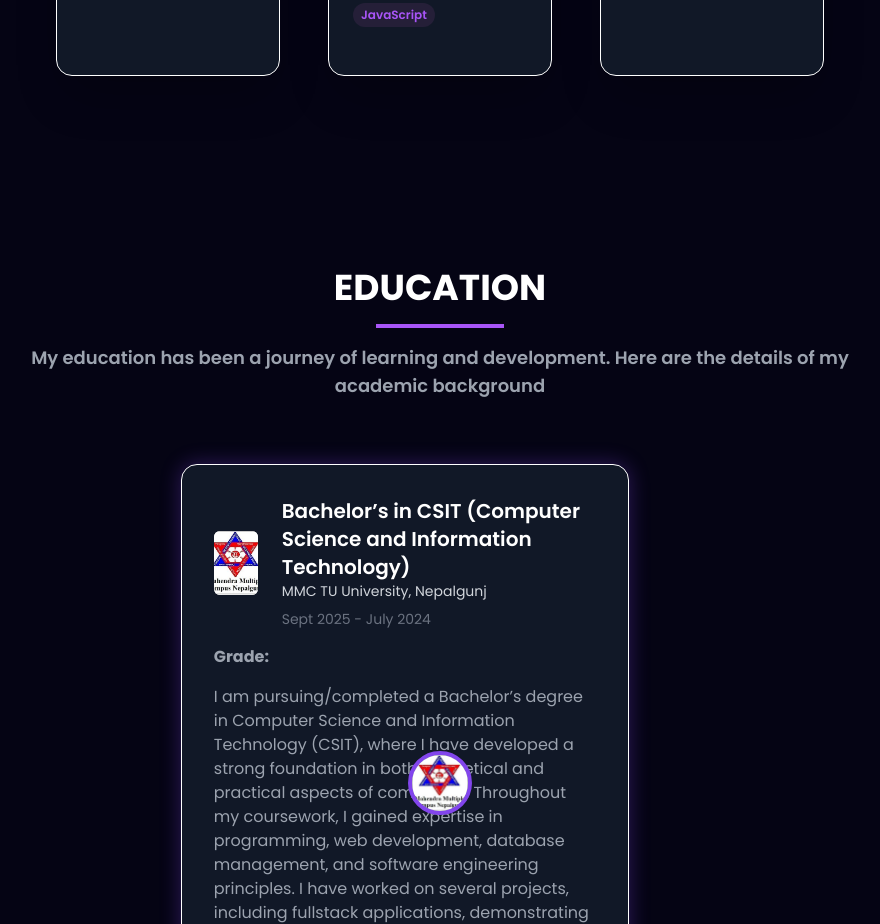
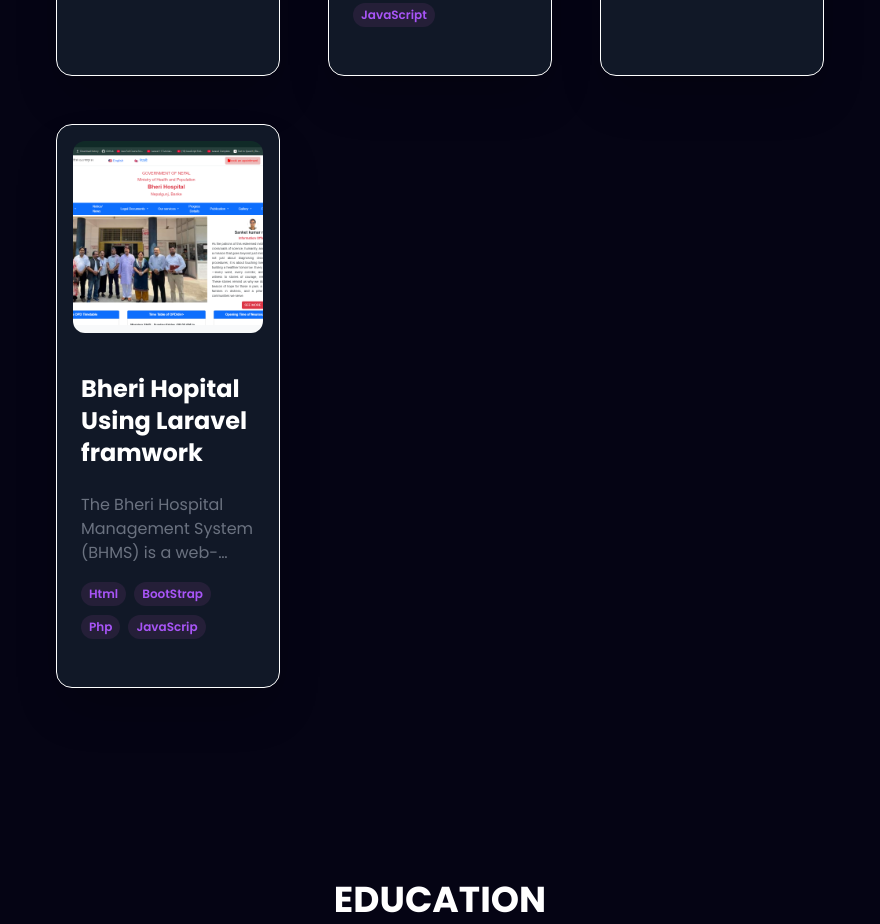
Before and after one commit to amar4-ai/amar_portfolio, a React (Vite) app: page / in a window 1280 px wide. Shown: the part 4660-5584 px from the top of the page, without its empty margins (200-1080 px from the left). Built offline with nearby package versions, Linux system fonts and the light colour scheme.

Commit message:
add one more Project

```diff
--- a/index.html
+++ b/index.html
@@ -2,7 +2,7 @@
 <html lang="en">
   <head>
     <meta charset="UTF-8" />
-    <link rel="icon" type="image/png" href="/profile.png" />
+    <link rel="icon" type="image/png" href="../amar_portfolio/src/assets/profile/profile.png" />
     <meta name="viewport" content="width=device-width, initial-scale=1.0" />
     <title>portfolio</title>
   </head>
--- a/src/constant.js
+++ b/src/constant.js
@@ -32,6 +32,7 @@ import mmcLogo from '../src/assets/education_logo/mmc.png'
 import portfolioLogo from '../src/assets/work_logo/portfolio.png'
 import moviesLogo from '../src/assets/work_logo/movies (1).png'
 import jobPortalLogo from '../src/assets/work_logo/jobportal.png'
+import bheriHospitalLogo from '../src/assets/work_logo/Screenshot 2026-02-24 220931.png'
 
 export const SkillsInfo = [
   {
@@ -204,16 +205,16 @@ export const projects = [
     github: "https://github.com/codingmastr/Movie-Recommendation-App",
     webapp: "https://movie-recommendation-app-jet.vercel.app/",
   },
-  // {
-  //   id: 3,
-  //   title: "Email Validator NPM Package",
-  //   description:
-  //     "An efficient and customizable NPM package for validating email addresses. Built using React.js and Node.js, it provides robust validation features to help developers ensure that email inputs meet required formats and standards.",
-  //   image: npmLogo,
-  //   tags: ["React JS", "Node.js", "NPM", "Validation"],
-  //   github: "https://github.com/codingmastr/cmtk-email-validator",
-  //   webapp: "https://www.npmjs.com/package/cmtk-email-validator",
-  // }
+  {
+    id: 3,
+    title: "Bheri Hopital Using Laravel framwork",
+    description:
+      "The Bheri Hospital Management System (BHMS) is a web-based application developed for Bheri Hospital, located in Nepalgunj, Banke. The main objective of this project is to digitize and automate hospital operations to improve efficiency, accuracy, and quality of healthcare services",
+    image: bheriHospitalLogo,
+    tags: ["Html", "BootStrap", "Php", "JavaScrip"],
+    github: "https://github.com/amar4-ai/bherihospital",
+    webapp: "",
+  },
   // {
   //   id: 4,
   //   title: "Task Reminder Chrome Extension Tool",
```
Also changed, not shown: src/assets/work_logo/Screenshot 2026-02-24 220931.png (added).
